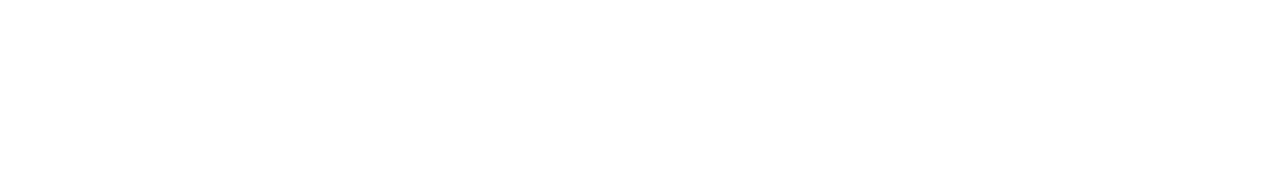
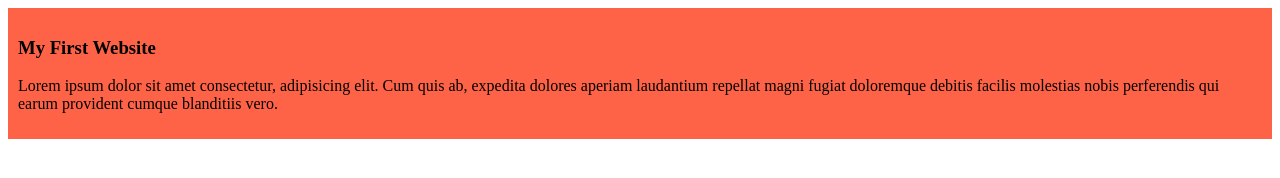
Before and after one commit to asif4762/my-simple-website, a plain HTML site: page index.html in a window 1280 px wide. Drawn offline with Linux system fonts and the light colour scheme.

Commit message:
added the first blog

```diff
--- a/index.html
+++ b/index.html
@@ -4,8 +4,12 @@
     <meta charset="UTF-8">
     <meta name="viewport" content="width=device-width, initial-scale=1.0">
     <title>My Simple Website</title>
+    <link rel="stylesheet" href="styles/blog.css">
 </head>
 <body>
-
+    <div>
+        <h3>My First Website</h3>
+        <p>Lorem ipsum dolor sit amet consectetur, adipisicing elit. Cum quis ab, expedita dolores aperiam laudantium repellat magni fugiat doloremque debitis facilis molestias nobis perferendis qui earum provident cumque blanditiis vero.</p>
+    </div>
 </body>
 </html>
--- /dev/null
+++ b/styles/blog.css
@@ -0,0 +1,4 @@
+div{
+    background-color: tomato;
+    padding: 10px;
+}
```
